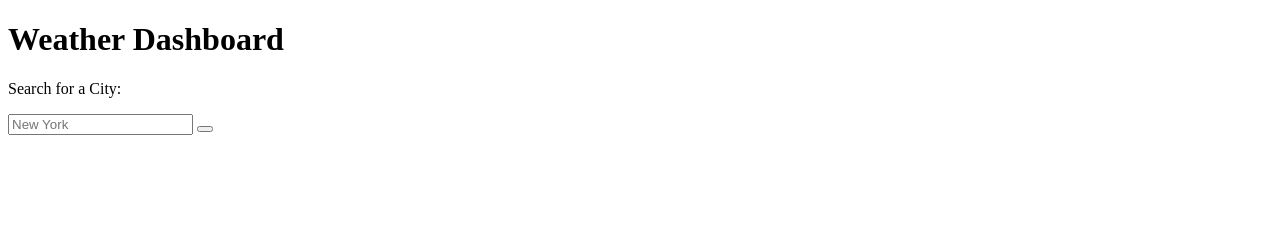
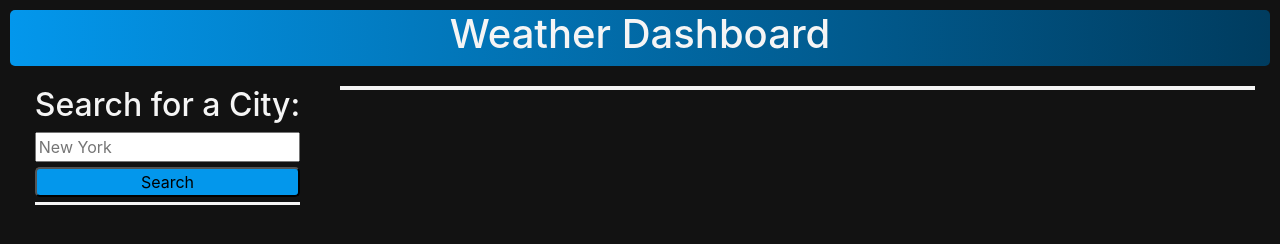
Before and after one commit to Stricker2/weather-dashboard, a plain HTML site: page index.html in a window 1280 px wide. Drawn offline with nearby package versions, Linux system fonts and the light colour scheme.

Commit message:
add html content and basic css styling

```diff
--- a/assets/css/style.css
+++ b/assets/css/style.css
@@ -0,0 +1,56 @@
+body {
+    background-color: #121212;
+    color: #f5f5f5;
+    margin: 10px;
+}
+
+.header {
+    display: flex;
+    justify-content: center;
+    text-align: center;
+    background-image: linear-gradient(to right, #0397ec, #003c5f);
+    border-radius: 5px;
+    margin-bottom: 20px;
+}
+
+main {
+    display: flex;
+}
+
+.search {
+    display: flex;
+    justify-content: center;
+    width: 100%;
+    justify-content: center;
+}
+
+.active-search {
+    margin-bottom: 10px;
+    border-bottom: solid #f5f5f5 3px;
+}
+
+.search input {
+    width: 100%;
+    margin-bottom: 5px;
+}
+
+.search .button {
+    border-radius: 5px;
+    margin-bottom: 5px;
+    text-align: center;
+    width: 100%;
+}
+
+.search-button {
+    background-color: #0397ec;
+    border-radius: 5px;
+}
+
+.present-weather {
+    border: solid #f5f5f5 2px;
+
+}
+
+.hide {
+    display: none;
+}
--- a/assets/js/script.js
+++ b/assets/js/script.js
@@ -1 +1,10 @@
+// To-do:
+// define variables/elements
 const myKey = '390b272136b9901e3c1b26d843f3138e'
+var searchButton = document.getElementById('search-button')
+var myURL = 'http://api.openweathermap.org/geo/1.0/direct?q=' + $(mySearch) + '&limit=5&appid=' + $(myKey)
+
+// add functionality to search button
+// arrange border box for searched city name, date, icon for weather conditions, temperature, humidity, wind speed and UV index
+// add 5 day forecast with date, icon for weather conditions, temp, wind speed and humidity
+// add search history under search
--- a/index.html
+++ b/index.html
@@ -4,29 +4,40 @@
     <meta charset="UTF-8">
     <meta http-equiv="X-UA-Compatible" content="IE=edge">
     <meta name="viewport" content="width=device-width, initial-scale=1.0">
+    <link rel="stylesheet" href="https://stackpath.bootstrapcdn.com/bootstrap/4.3.1/css/bootstrap.min.css" />
     <link rel="stylesheet" href="./assets/css/style.css" />
     <title>Weather App</title>
 </head>
 <body>
 
-    <header>
-        <div id="header" class="header">
+    <header id="header" class="header">
             <h1 id="title" class="h1">Weather Dashboard</h1>
-        </div>
     </header>
 
     <main>
-        <div id="search" class="search">
-            <p>Search for a City:</p>
+        <div id="search" class="search col-3">
+            <div id="active-search" class="active-search">
+                <h2>Search for a City:</h2>
 
-            <input id="city-search" class="city-search" type="text" placeholder="New York"></input>
+                <input id="city-search" class="city-search" type="text" placeholder="New York"></input> </br>
 
-            <button id="search-submit" class="button search-button" type="submit"></button>
+                <button id="search-button" class="button search-button" type="submit">Search</button> </br>
+            </div>
+
+            <div id="past-search" class="past-search">
+                <button id="search-history-1" class="button search-history hide" type="submit"></button> </br>
+                <button id="search-history-2" class="button search-history hide" type="submit"></button> </br>
+                <button id="search-history-3" class="button search-history hide" type="submit"></button> </br>
+                <button id="search-history-4" class="button search-history hide" type="submit"></button> </br>
+                <button id="search-history-5" class="button search-history hide" type="submit"></button>
+            </div>
         </div>
 
-        <div id="present-weather" class="present-weather"></div>
+        <div id="weather" class="weather col-9">
+            <div id="present-weather" class="present-weather"></div>
 
-        <div id="five-day" class="five-day"></div>
+            <div id="five-day" class="five-day"></div>
+        </div>
     </main>
 
     <script src="./assets/js/script.js"></script>
```
